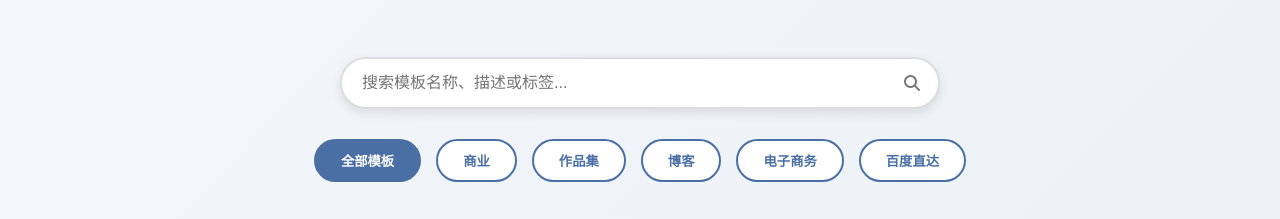
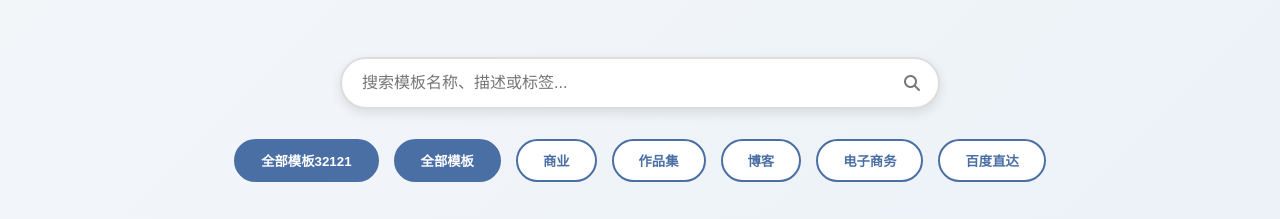
Before and after one commit to HanksLD/template-hub, a plain HTML site: page index.html in a window 1280 px wide. Shown: the part 275-494 px from the top of the page. Drawn offline with Linux system fonts and the light colour scheme.

Commit message:
Update index.html
test123

```diff
--- a/index.html
+++ b/index.html
@@ -372,6 +372,7 @@
         </div>
 
         <div class="categories">
+                <button class="category-btn active" data-category="all">全部模板32121</button>
             <button class="category-btn active" data-category="all">全部模板</button>
             <button class="category-btn" data-category="business">商业</button>
             <button class="category-btn" data-category="portfolio">作品集</button>
```
